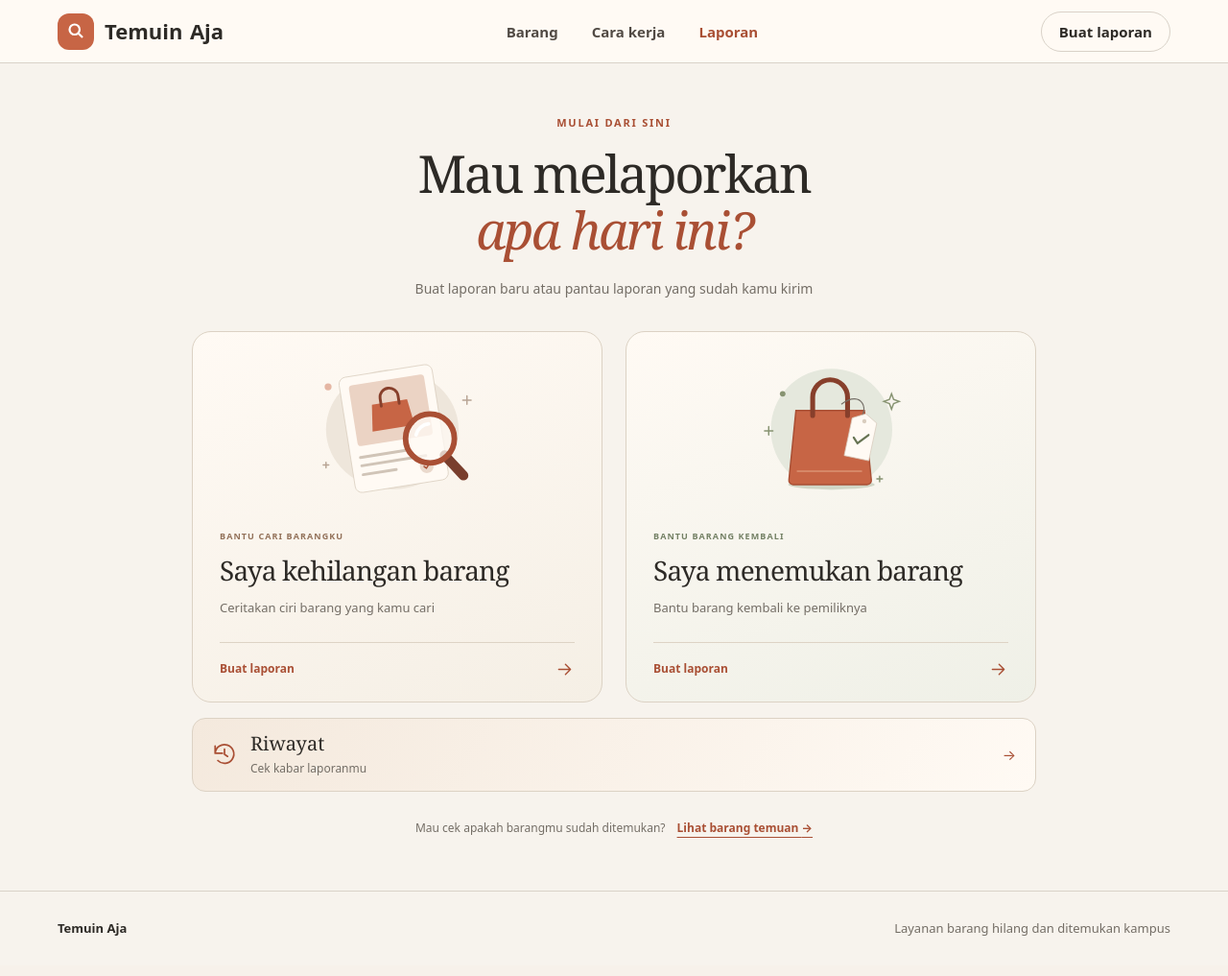
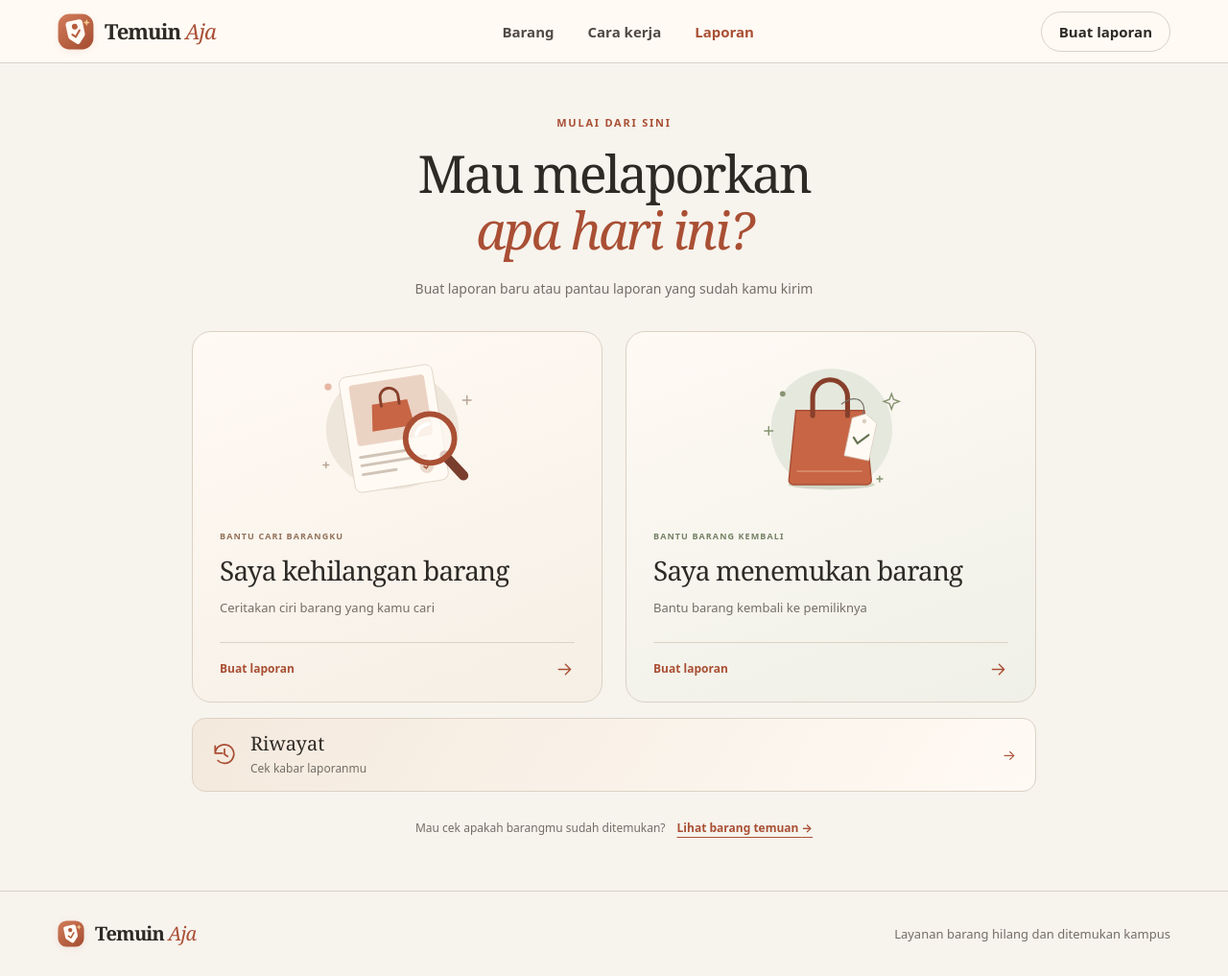
Before and after one commit to Tias27/temuinaja, a Laravel app: page /lapor in a window 1280 px wide. Shown: the whole page at 96% size. Before the commit the page ends 975 px from the top, so only its background shows below. Run offline with Laravel 12, Linux system fonts and the light colour scheme; style sheets or scripts are compiled from the project's sources; parts of the project's set-up code (start-up, migrations or seed data) failed here and were passed over.

Commit message:
update cuy

```diff
--- a/resources/css/components/mobile-navigation.css
+++ b/resources/css/components/mobile-navigation.css
@@ -13,11 +13,11 @@
     .has-mobile-navigation .site-header .nav-cta {
         display: none;
     }
-    .has-mobile-navigation .brand {
+    .has-mobile-navigation .site-header .brand {
         font-size: 19px;
         gap: 9px;
     }
-    .has-mobile-navigation .brand-mark {
+    .has-mobile-navigation .site-header .brand-mark {
         width: 34px;
         height: 34px;
         border-radius: 11px;
--- a/resources/css/components/site.css
+++ b/resources/css/components/site.css
@@ -86,18 +86,33 @@ summary:focus-visible {
     width: 38px;
     height: 38px;
     flex-shrink: 0;
-    border-radius: 12px;
-    color: white;
-    background: var(--terracotta);
+    filter: drop-shadow(0 2px 3px #a94f3418);
 }
-.brand-mark svg {
-    width: 21px;
-    height: 21px;
+.brand-mark img {
+    display: block;
+    width: 100%;
+    height: 100%;
 }
 .brand-name {
     display: inline-flex;
     align-items: baseline;
-    gap: 0.34em;
+    gap: 0.22em;
+    font-family: Georgia, 'Times New Roman', serif;
+    font-weight: 700;
+    letter-spacing: -0.045em;
+}
+.brand-name > span {
+    color: var(--rust);
+    font-style: italic;
+    font-weight: 400;
+}
+@media (hover: hover) and (prefers-reduced-motion: no-preference) {
+    .brand-mark {
+        transition: transform 0.2s ease;
+    }
+    .brand:hover .brand-mark {
+        transform: translateY(-1px) rotate(-5deg);
+    }
 }
 .site-nav {
     display: flex;
@@ -135,6 +150,11 @@ summary:focus-visible {
 .mock-footer .footer-brand {
     color: var(--ink);
     font-weight: 750;
+    font-size: 20px;
+}
+.mock-footer .brand-mark {
+    width: 28px;
+    height: 28px;
 }
 .preview .site-header,
 .preview .mock-footer {
--- a/resources/views/partials/brand.blade.php
+++ b/resources/views/partials/brand.blade.php
@@ -1,10 +1,7 @@
-<a class="brand" href="{{ $preview ?? false ? url('/mockup') : route('home') }}"
-    aria-label="Temuin Aja - beranda">
+<a class="brand{{ $footerBrand ?? false ? ' footer-brand' : '' }}"
+    href="{{ $preview ?? false ? url('/mockup') : route('home') }}" aria-label="Temuin Aja - beranda">
     <span class="brand-mark" aria-hidden="true">
-        <svg viewBox="0 0 24 24" fill="none" stroke="currentColor" stroke-width="2.5">
-            <circle cx="10" cy="10" r="6" />
-            <path d="m14.5 14.5 5 5" />
-        </svg>
+        <img src="{{ asset('favicon.svg') }}?v=temuin-2" alt="" width="38" height="38">
     </span>
     <span class="brand-name">Temuin <span>Aja</span></span>
 </a>
--- a/resources/views/partials/favicon.blade.php
+++ b/resources/views/partials/favicon.blade.php
@@ -1,3 +1,3 @@
 <link rel="icon" type="image/x-icon" sizes="16x16 32x32 48x48"
-    href="{{ asset('favicon.ico') }}?v=temuin-1">
-<link rel="icon" type="image/svg+xml" sizes="any" href="{{ asset('favicon.svg') }}?v=temuin-1">
+    href="{{ asset('favicon.ico') }}?v=temuin-2">
+<link rel="icon" type="image/svg+xml" sizes="any" href="{{ asset('favicon.svg') }}?v=temuin-2">
--- a/resources/views/partials/site-footer.blade.php
+++ b/resources/views/partials/site-footer.blade.php
@@ -1,5 +1,5 @@
 <footer class="mock-footer">
-    <a class="footer-brand" href="{{ route('home') }}">Temuin Aja</a>
+    @include('partials.brand', ['footerBrand' => true, 'preview' => false])
     <span>{{ $preview ?? false ? 'Pratinjau konsep - Ilustrasi ponsel hanya contoh' : 'Layanan barang hilang dan ditemukan kampus' }}</span>
     @if ($preview ?? false)
         <a href="{{ route('home') }}">Kembali ke situs aktif</a>
```
Also changed, not shown: public/favicon.ico, public/favicon.svg.
